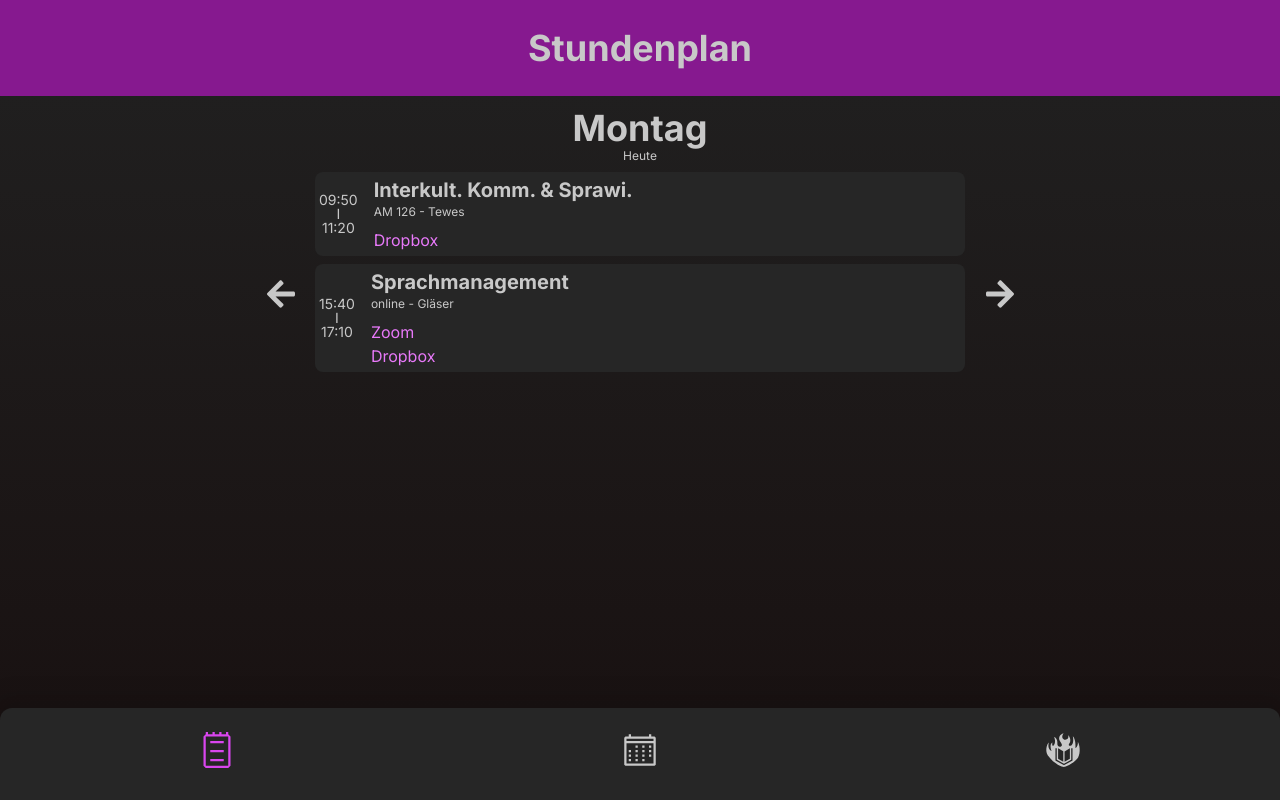
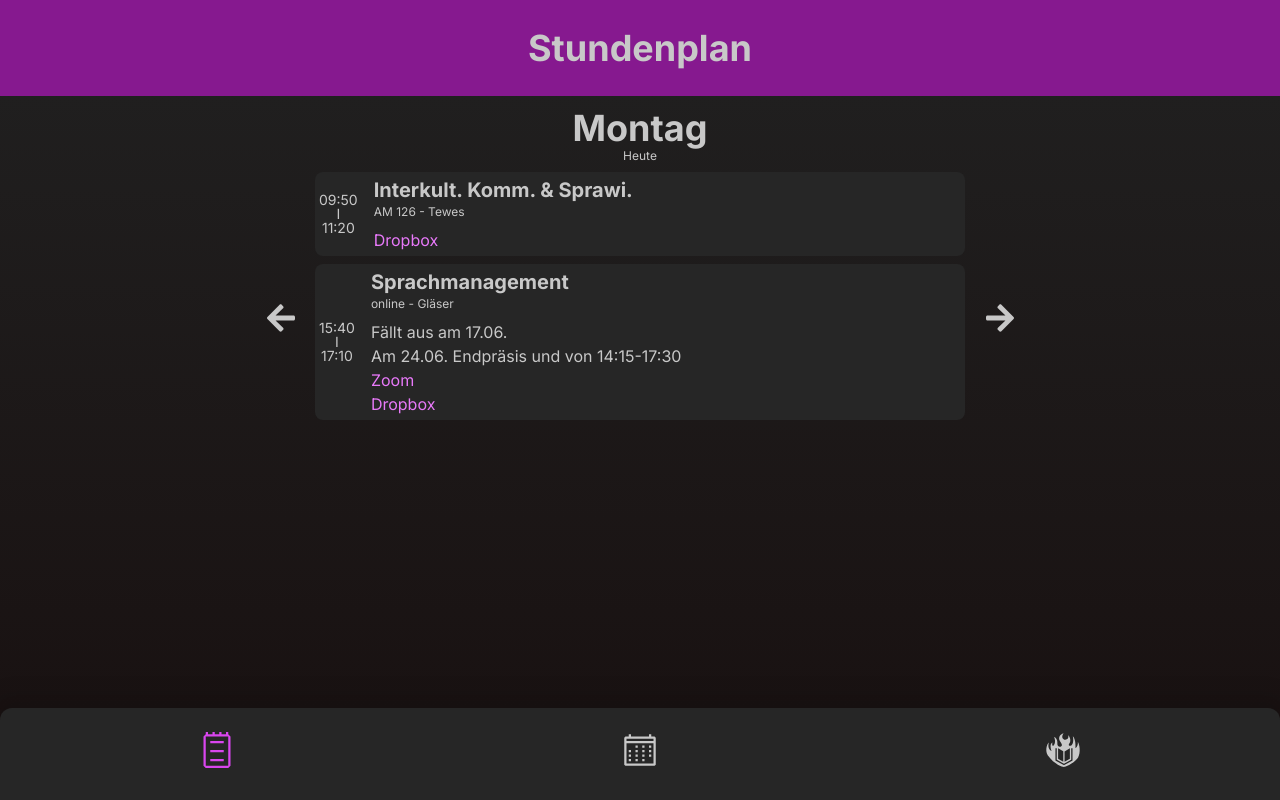
Before and after one commit to jmjules/KMM-Helper, a Next.js app: page / in a window 1280 px wide. Built offline with nearby package versions, Linux system fonts and the light colour scheme.

Commit message:
updaed data

```diff
--- a/src/app/exams/page.tsx
+++ b/src/app/exams/page.tsx
@@ -40,7 +40,8 @@ export default function Exams() {
           <p className='text-xs'>Glaube am letzten Termin also 21.06.?</p>
 
           <p className='text-xl mt-3'>Sprachmanagement</p>
-          <p className='text-xs'>???</p>
+          <p className='text-xs'>Endpräsentation: Mo, 24.06. Uhrzeit TBD</p>
+          <p className='text-xs'>Abgabe: 17.07. 23:59 (TBC)</p>
 
           <p className='text-xl mt-3'>Info-Systeme</p>
           <p className='text-xs'>???</p>
--- a/src/app/stundenplan/data.json
+++ b/src/app/stundenplan/data.json
@@ -24,7 +24,7 @@
 					"room": "online",
 					"start": "15:40",
 					"end": "17:10",
-					"body": "",
+					"body": "Fällt aus am 17.06. <br> Am 24.06. Endpräsis und von 14:15-17:30",
 					"links": [
 						{
 							"linkUrl": "https://h-ka-de.zoom-x.de/j/66763376199?pwd=V1JMUGpObHhYVWwybmxOS1BNU1FGZz09",
@@ -36,7 +36,10 @@
 						}
 
 					],
-					"exceptions": []
+					"exceptions": [
+						"2024-06-17",
+						"2024-06-24"
+					]
 				}
 			]
 		},
@@ -83,7 +86,7 @@
 					"room": "AM 301",
 					"start": "09:50",
 					"end": "13:00",
-					"body": "Nur an: <br> 6.6., 20.6., 4.7.",
+					"body": "Nur an: <br> 6.6., 20.6., 4.7. <br> Am 06.06. online und nur bis 11:30",
 					"links": [
 						{
 							"linkUrl": "https://karlifi.org/",
@@ -92,6 +95,10 @@
 						{
 							"linkUrl": "https://ua.infoarchitect.eu/",
 							"linkText": "Moodle"
+						},
+						{
+							"linkUrl": "https://deref-web.de/mail/client/KSKFk0wEWqc/dereferrer/?redirectUrl=https%3A%2F%2Fh-ka-de.zoom-x.de%2Fj%2F93055041535%3Fpwd%3DQUkzdU1OMnVOMS94Vng1bFEyQlRBQT09",
+							"linkText": "Zoom"
 						}
 
 
```
